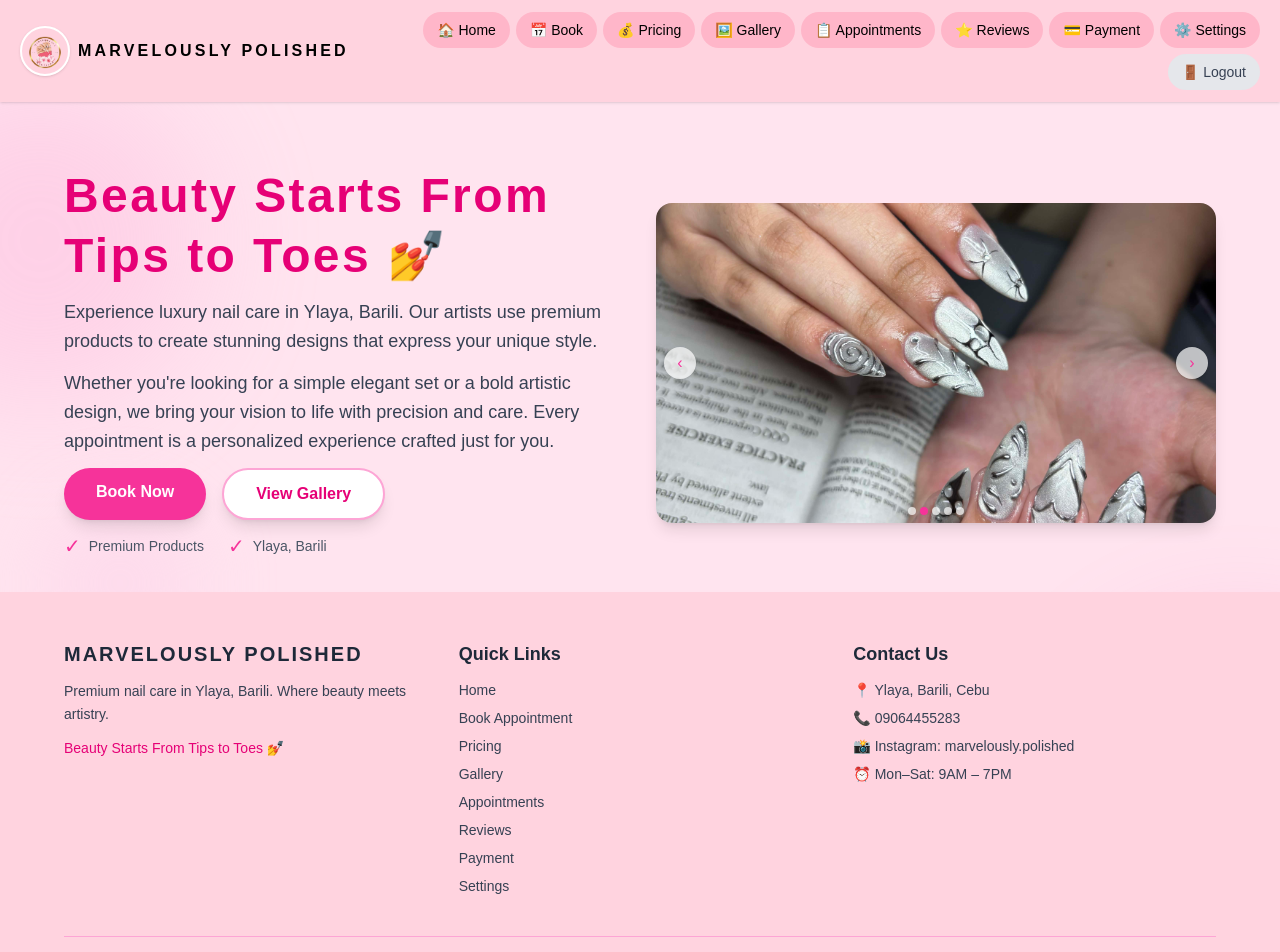
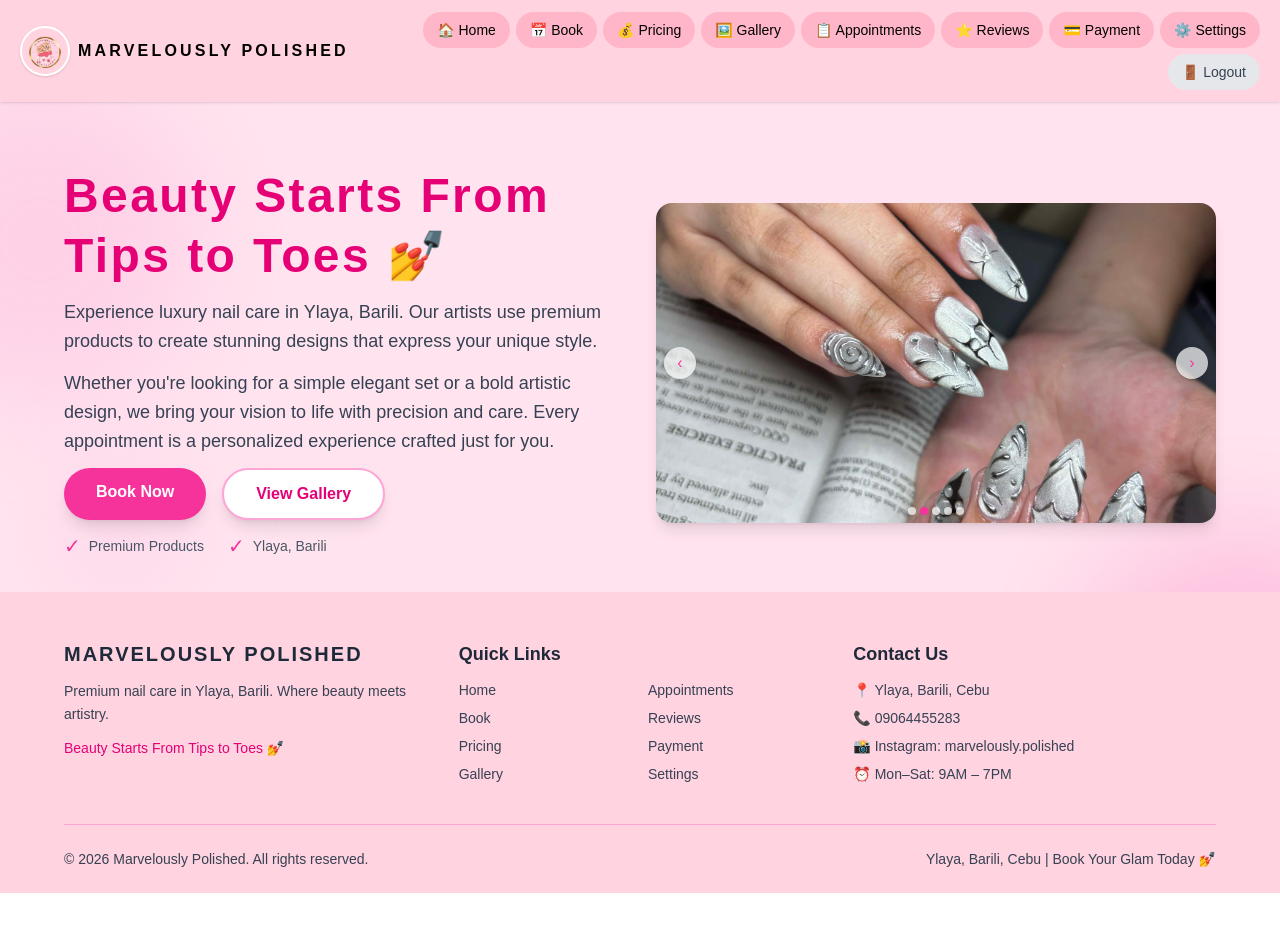
Before and after one commit to rhigovillahermosa18-star/Capstone, a Next.js app: page /homepage in a window 1280 px wide. Shown: the top 952 px of the page. After the commit the page ends 893 px from the top, so only its background shows below. Built offline with nearby package versions, Linux system fonts and the light colour scheme.

Commit message:
update project files

```diff
--- a/app/homepage/page.tsx
+++ b/app/homepage/page.tsx
@@ -119,15 +119,15 @@ export default function Home() {
             </div>
             <div className="space-y-3">
               <h4 className="font-bold text-gray-800 text-lg">Quick Links</h4>
-              <div className="space-y-2 text-sm">
-                <Link href="/homepage" className="block text-gray-700 hover:text-pink-600 transition">Home</Link>
-                <Link href="/book" className="block text-gray-700 hover:text-pink-600 transition">Book Appointment</Link>
-                <Link href="/pricing" className="block text-gray-700 hover:text-pink-600 transition">Pricing</Link>
-                <Link href="/gallery" className="block text-gray-700 hover:text-pink-600 transition">Gallery</Link>
-                <Link href="/appointments" className="block text-gray-700 hover:text-pink-600 transition">Appointments</Link>
-                <Link href="/reviews" className="block text-gray-700 hover:text-pink-600 transition">Reviews</Link>
-                <Link href="/payment" className="block text-gray-700 hover:text-pink-600 transition">Payment</Link>
-                <Link href="/settings" className="block text-gray-700 hover:text-pink-600 transition">Settings</Link>
+              <div className="grid grid-cols-2 gap-x-4 gap-y-2 text-sm">
+                <Link href="/homepage" className="text-gray-700 hover:text-pink-600 transition">Home</Link>
+                <Link href="/appointments" className="text-gray-700 hover:text-pink-600 transition">Appointments</Link>
+                <Link href="/book" className="text-gray-700 hover:text-pink-600 transition">Book</Link>
+                <Link href="/reviews" className="text-gray-700 hover:text-pink-600 transition">Reviews</Link>
+                <Link href="/pricing" className="text-gray-700 hover:text-pink-600 transition">Pricing</Link>
+                <Link href="/payment" className="text-gray-700 hover:text-pink-600 transition">Payment</Link>
+                <Link href="/gallery" className="text-gray-700 hover:text-pink-600 transition">Gallery</Link>
+                <Link href="/settings" className="text-gray-700 hover:text-pink-600 transition">Settings</Link>
               </div>
             </div>
             <div className="space-y-3">
```
